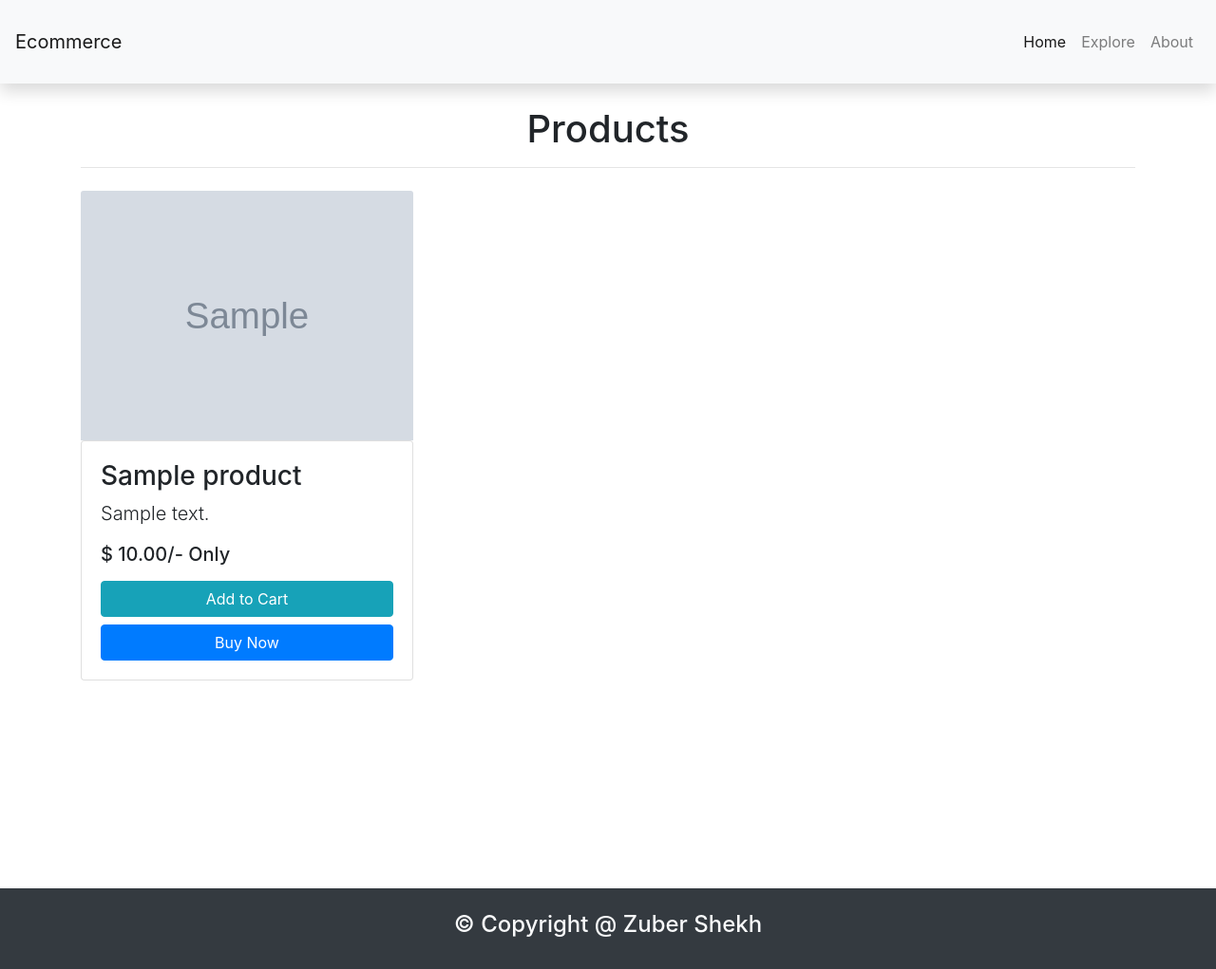
After one commit to zuber-shekh7/django-ecommerce-app, a Django app: page /products/ in a window 1280 px wide. The commit adds this page. Shown: the whole page at 95% size. Run offline with Django 3.2, Linux system fonts and the light colour scheme; tables that the repository leaves empty hold one stand-in row (values such as "Sample post"); grey boxes marked "Sample" are stand-in pictures.

Commit message:
feat: add products page

```diff
--- a/ecommerce_project/urls.py
+++ b/ecommerce_project/urls.py
@@ -9,6 +9,7 @@ from django.conf.urls.static import static
 urlpatterns = [
     path('admin/', admin.site.urls),
     path('', include('core.urls')),
+    path('products/', include('products.urls'))
 ]
 
 if settings.DEBUG:
--- a/products/urls.py
+++ b/products/urls.py
@@ -0,0 +1,9 @@
+from django.urls import path
+
+from . import views
+
+app_name = 'products'
+
+urlpatterns = [
+    path('', views.list_products, name='list-products'),
+]
--- a/products/views.py
+++ b/products/views.py
@@ -1,3 +1,10 @@
 from django.shortcuts import render
 
-# Create your views here.
+from .models import Product
+
+def list_products(request):
+    products = Product.objects.all()
+    context = {
+        'products': products,
+    }
+    return render(request, 'products/list.html', context)
--- a/templates/partials/navbar.html
+++ b/templates/partials/navbar.html
@@ -20,6 +20,11 @@
         >
       </li>
       <li class="nav-item">
+        <a class="nav-link" href="{% url 'products:list-products' %}"
+          >Explore</a
+        >
+      </li>
+      <li class="nav-item">
         <a class="nav-link" href="{% url 'core:about' %}">About</a>
       </li>
     </ul>
--- /dev/null
+++ b/templates/products/list.html
@@ -0,0 +1,30 @@
+{% extends 'core/base.html' %} {% block main %}
+<section class="container mt-4">
+  <div class="row">
+    <div class="container">
+      <h1 class="text-center">Products</h1>
+      <hr />
+    </div>
+    {% for product in products %}
+    <div class="col-4 mt-2">
+      <img
+        class="card-img-top"
+        src="{{product.image.url}}"
+        alt="{{product.name}}"
+      />
+      <div class="card">
+        <div class="card-body">
+          <h3>{{product.name}}</h3>
+          <p class="lead">{{product.description|truncatechars:30}}</p>
+          <h5>$ {{product.price|floatformat:2}}/- Only</h5>
+          <div class="text-center mt-3">
+            <a class="btn btn-block btn-info" href="">Add to Cart</a>
+            <a class="btn btn-block btn-primary" href="">Buy Now</a>
+          </div>
+        </div>
+      </div>
+    </div>
+    {% endfor %}
+  </div>
+</section>
+{% endblock main %}
```
